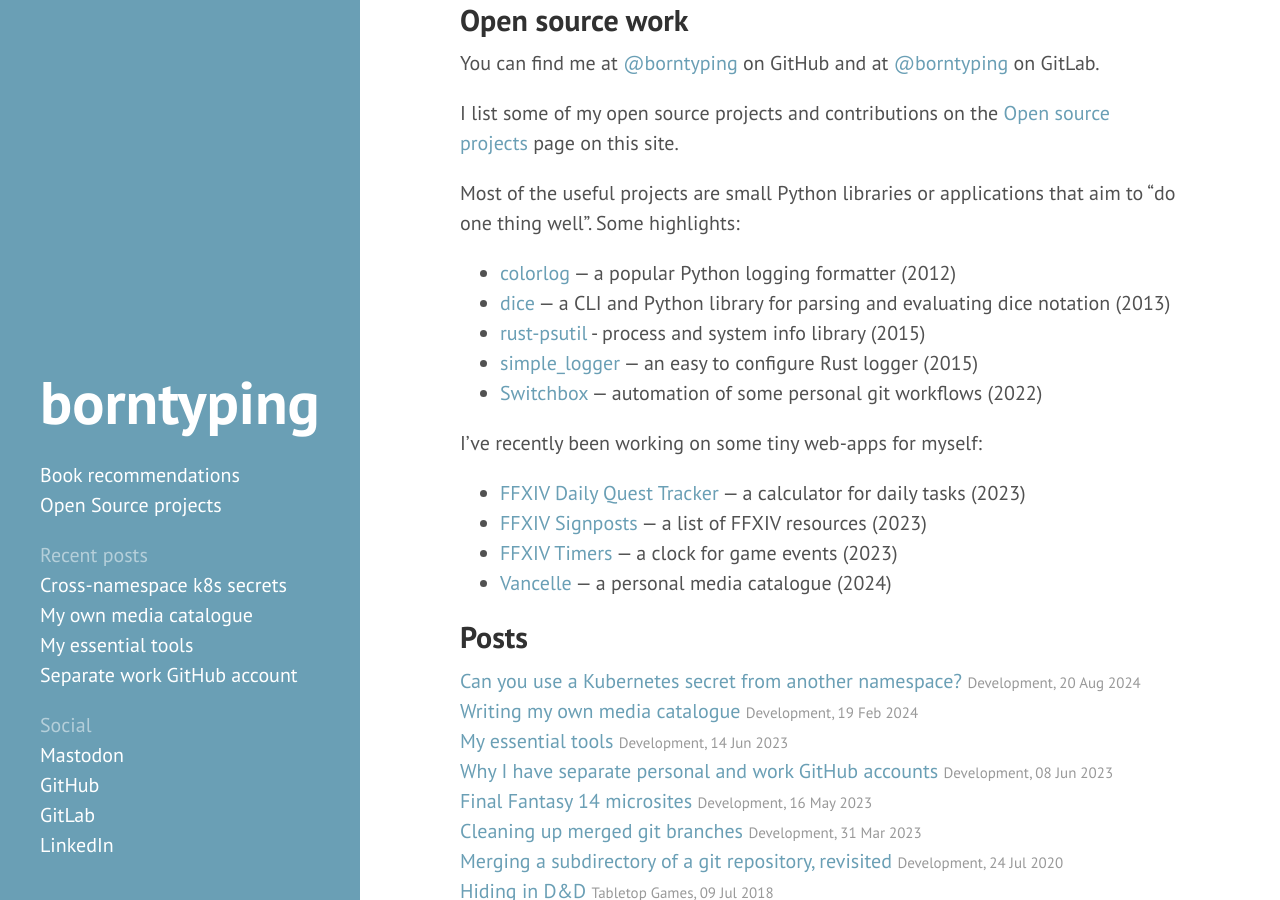
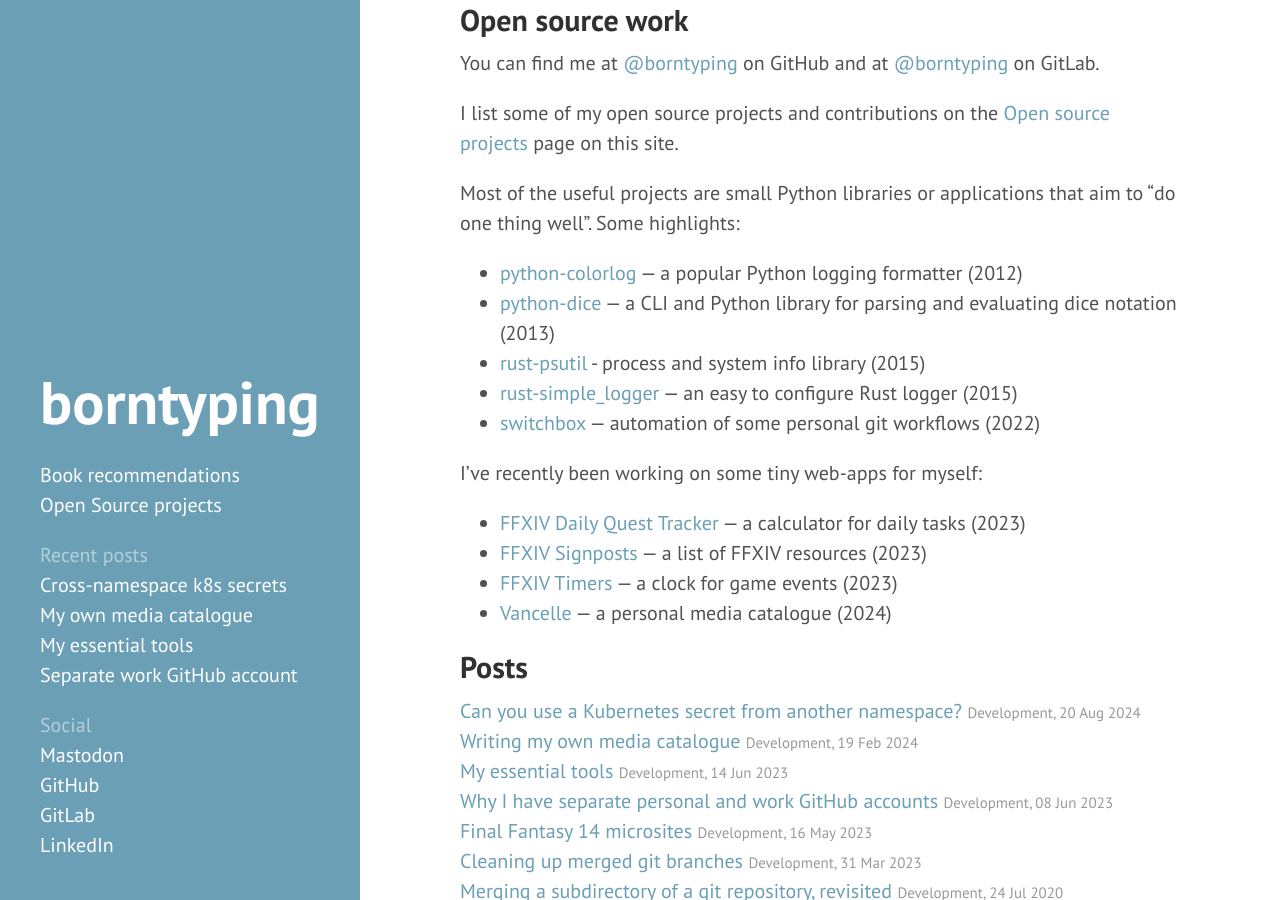
Before and after one commit to borntyping/borntyping.github.io, a Jekyll site: the page built from index.md, in a window 1280 px wide and 900 px high, scrolled down 987 px. Built offline with Jekyll 4.4.1, drawn with Linux system fonts in a browser that asks for light colours.

Commit message:
Update index.md

```diff
--- a/index.md
+++ b/index.md
@@ -36,11 +36,11 @@
 
 Most of the useful projects are small Python libraries or applications that aim to "do one thing well". Some highlights:
 
-- [colorlog][simple_logger] — a popular Python logging formatter (2012)
-- [dice][dice] — a CLI and Python library for parsing and evaluating dice notation (2013)
-- [rust-psutil][rust-psutil] - process and system info library (2015)
-- [simple_logger][simple_logger] — an easy to configure Rust logger (2015)
-- [Switchbox][switchbox] — automation of some personal git workflows (2022)
+- [python-colorlog][simple_logger] — a popular Python logging formatter (2012)
+- [python-dice][dice] — a CLI and Python library for parsing and evaluating dice notation (2013)
+- [rust-psutil][psutil] - process and system info library (2015)
+- [rust-simple_logger][simple_logger] — an easy to configure Rust logger (2015)
+- [switchbox][switchbox] — automation of some personal git workflows (2022)
 
 I've recently been working on some tiny web-apps for myself:
 
```
Also changed, not shown: other parts of index.md (+1 -1 lines).
